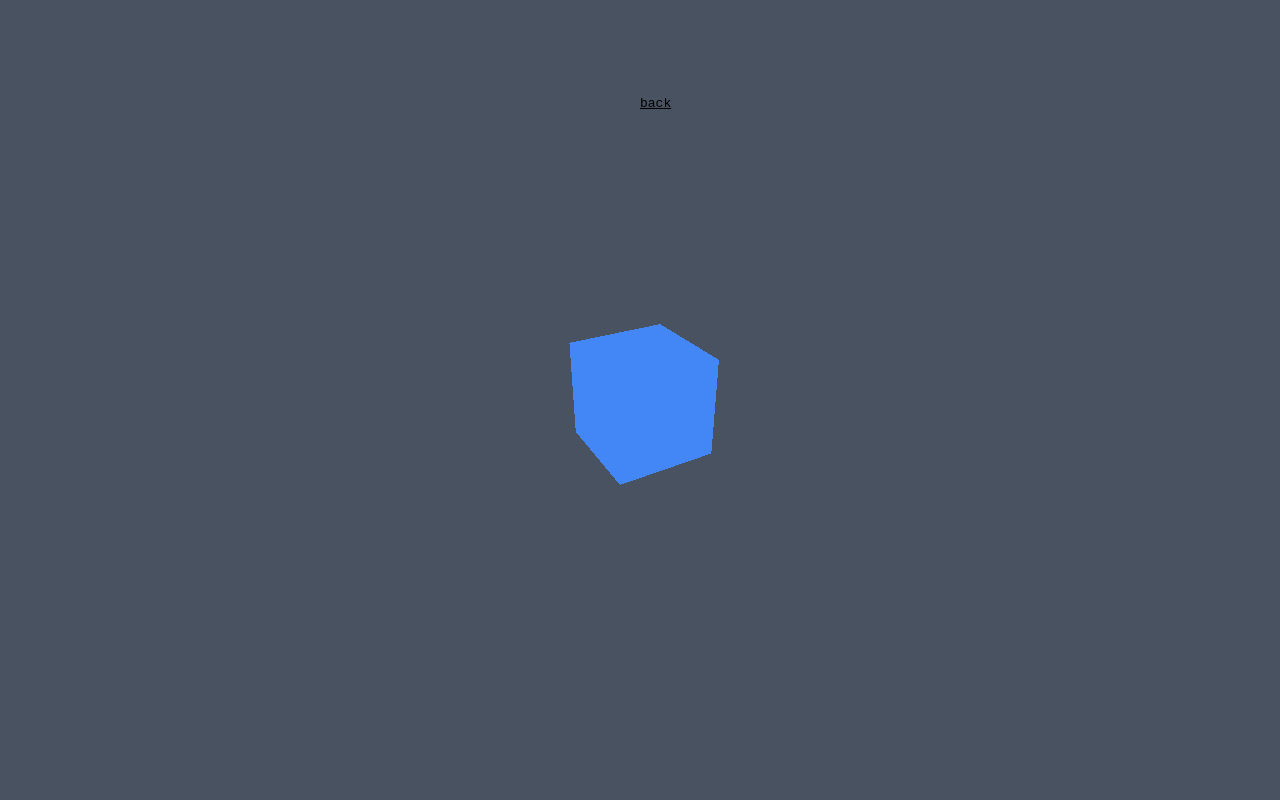
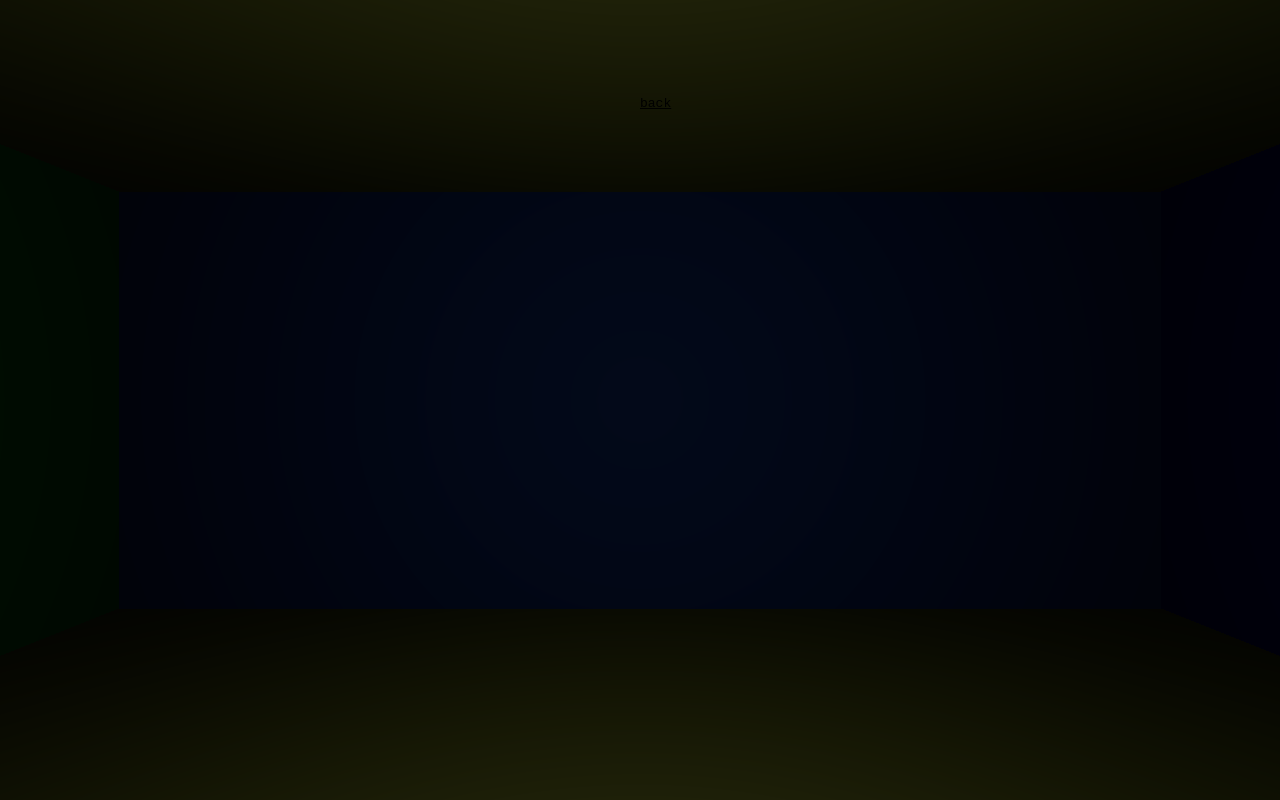
Before and after one commit to Gothubus/diyexhibition, a plain HTML site: page test3.html in a window 1280 px wide. Drawn offline with nearby package versions, Linux system fonts and the light colour scheme; animation ran at ten frames a second.

Commit message:
Update test3.html

```diff
--- a/test3.html
+++ b/test3.html
@@ -12,9 +12,10 @@
   </head>
   <body>
 		<a class="back" href="/diyexhibition/homepage.html">back</a>
-    <script src="js/three.js"></script>
-		<script>
-			// Our Javascript will go here.
+    <script type="module">
+			import * as THREE from "/build/three.module.js";
+			import { PointerLockControls } from "/js/PointerLockControls.js";
+
 			var scene = new THREE.Scene();
 			scene.background = new THREE.Color(0x495261);
       var camera = new THREE.PerspectiveCamera( 75, window.innerWidth / window.innerHeight, 0.1, 1000 );
@@ -22,33 +23,110 @@
       var renderer = new THREE.WebGLRenderer();
       renderer.setSize( window.innerWidth, window.innerHeight );
       document.body.appendChild( renderer.domElement );
-      var geometry = new THREE.BoxGeometry();
-      var material = new THREE.MeshBasicMaterial( { color: 0x4287F5 } );
-      var cube = new THREE.Mesh( geometry, material );
-      var v = 0;
-      scene.add( cube );
+
+      var controls=new PointerLockControls(camera,document.body);
+
+      var forward=0;
+      var sideways=0;
+      var speed=0.05;
+
+			function keyPress(event){
+		    switch(event.keyCode){
+		      case 87:
+		        forward=1;
+		        break;
+	        case 83:
+		        forward=-1;
+		        break;
+	        case 65:
+		        sideways=-1;
+		        break;
+	        case 68:
+		        sideways=1;
+		        break;
+		    }
+			}
+
+			function keyRelease(event){
+		    switch(event.keyCode){
+		      case 87:
+		        forward=0;
+		        break;
+	        case 83:
+		        forward=0;
+		        break;
+	        case 65:
+		        sideways=0;
+		        break;
+	        case 68:
+		        sideways=0;
+		        break;
+		    }
+			}
+
+		  document.addEventListener("keydown",keyPress,false);
+		  document.addEventListener("keyup",keyRelease,false);
+		  document.addEventListener("click",function(){controls.lock();},false);
+
+      var material1=new THREE.MeshPhongMaterial({color:0x4287F5});
+      var material2=new THREE.MeshPhongMaterial({color:0x0de046});
+      var material3=new THREE.MeshPhongMaterial({color:0x2d0de0});
+      var material4=new THREE.MeshPhongMaterial({color:0xff73dc});
+      var material5=new THREE.MeshPhongMaterial({color:0xf3ff73});
+      var wallGeo=new THREE.PlaneGeometry(5,2);
+      var floorGeo=new THREE.PlaneGeometry(5,5);
+      var wall1=new THREE.Mesh(wallGeo,material1);
+      var wall2=new THREE.Mesh(wallGeo,material2);
+      var wall3=new THREE.Mesh(wallGeo,material3);
+      var wall4=new THREE.Mesh(wallGeo,material4);
+      var floor=new THREE.Mesh(floorGeo,material5);
+      var ceiling=new THREE.Mesh(floorGeo,material5);
+
+      var light=new THREE.PointLight(0xFFFFFF,0.2);
+
+      scene.add(wall1);
+      scene.add(wall2);
+      scene.add(wall3);
+      scene.add(wall4);
+      scene.add(floor);
+      scene.add(ceiling);
+      scene.add(light);
+      scene.add(controls.getObject());
 
       camera.position.x = 0;
       camera.position.y = 0;
-      camera.position.z = 5;
+      camera.position.z = 2.5;
 
-      function animate() {
+      wall2.rotation.y=Math.PI/2;
+      wall2.position.x=-2.5;
+      wall2.position.z=2.5;
+
+      wall3.rotation.y=-Math.PI/2;
+      wall3.position.x=2.5;
+      wall3.position.z=2.5;
+
+      wall4.rotation.y=Math.PI;
+      wall4.position.z=5;
+
+      floor.rotation.x=-Math.PI/2;
+      floor.position.y=-1;
+      floor.position.z=2.5;
+
+      ceiling.rotation.x=Math.PI/2;
+      ceiling.position.y=1;
+      ceiling.position.z=2.5;
+
+      function animate(){
       	requestAnimationFrame( animate );
-      	cube.rotation.x += 0.01;
-        cube.rotation.y += 0.01;
-        var buzz = 10;
-        var buzz2 = 9;
-        var smol = 0.015;
-        v += 0.1;
-        cube.position.x = Math.sin(v*buzz2)*smol;
-        cube.position.y = Math.sin(v*buzz)*smol;
+      	renderer.render( scene, camera );
+        controls.moveForward(forward*speed);
+        controls.moveRight(sideways*speed);
+        camera.position.x=Math.min(Math.max(camera.position.x,-2.3,),2.3);
+        camera.position.z=Math.min(Math.max(camera.position.z,0.2,),4.8);
+        light.position.set(camera.position.x,camera.position.y,camera.position.z);
+      }
 
-        console.log(v);
-
-
-      	renderer.render( scene, camera );
-      }
-        animate();
+      animate();
 		</script>
   </body>
 </html>
```
